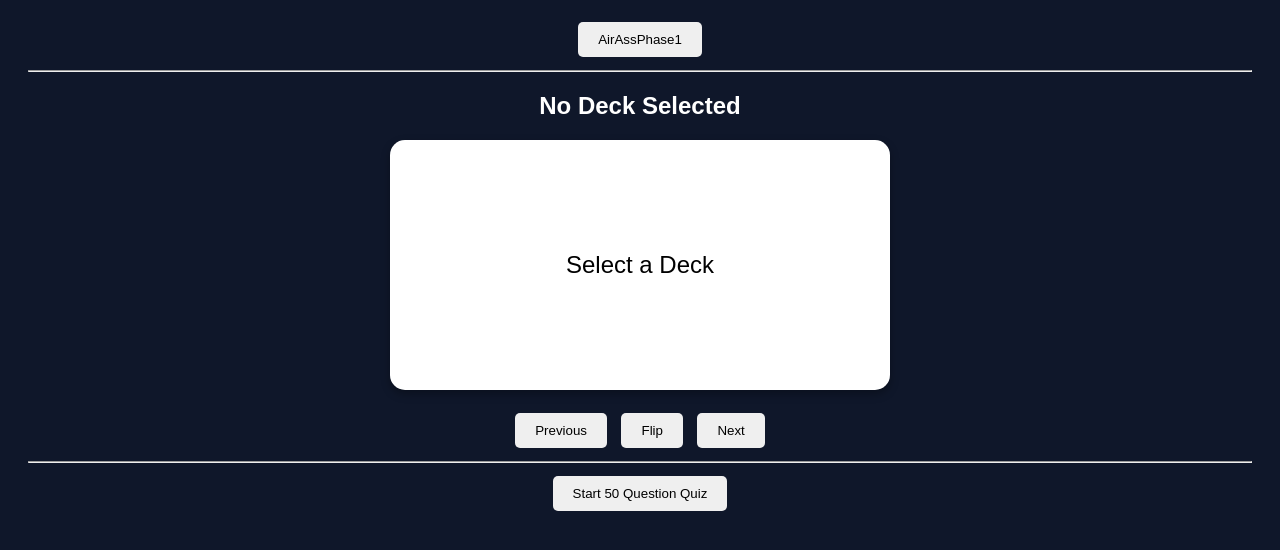
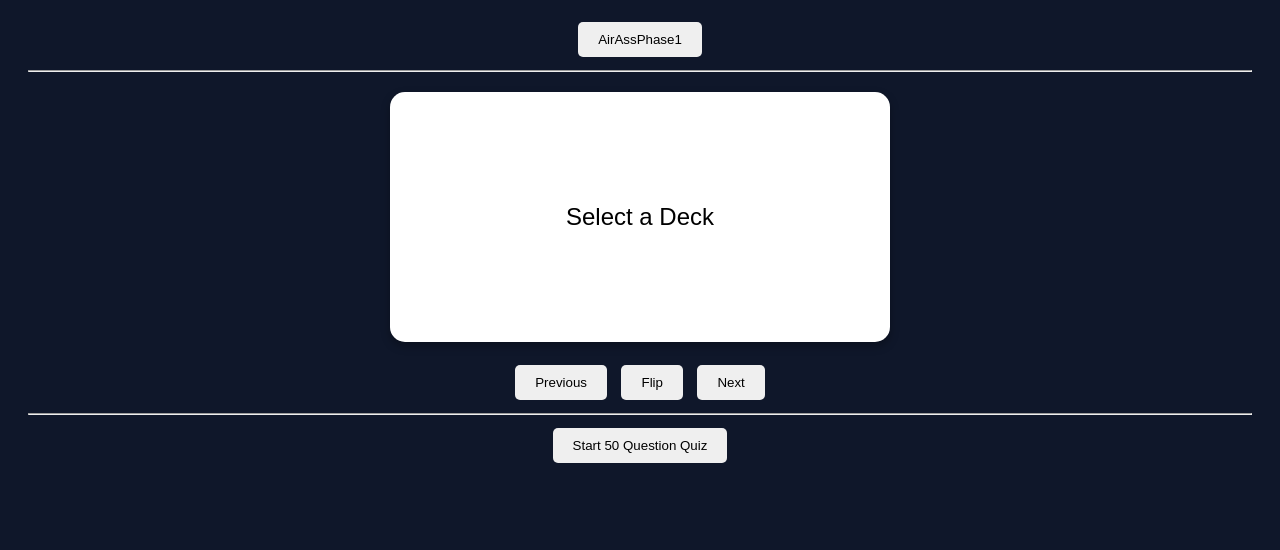
Before and after one commit to Turtlefud12/brain-food, a plain HTML site: page index.html in a window 1280 px wide. Shown: the part 140-690 px from the top of the page. Drawn offline with Linux system fonts and the light colour scheme.

Commit message:
Clean up deck name header in index.html
Removed unnecessary text from the deck name header.

```diff
--- a/index.html
+++ b/index.html
@@ -12,7 +12,7 @@
     </button>
      <hr>
     <h2 id="deckName">
-        No Deck Selected
+
     </h2>
     <div id="card" class="card">
         <span id="cardText">
```
